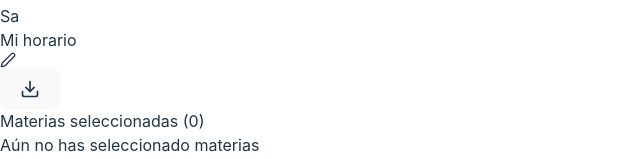
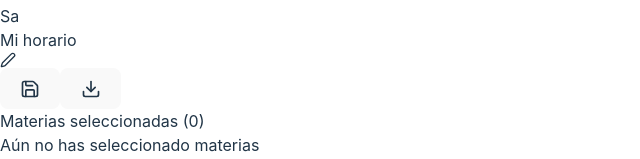
Before and after one commit to dvd-22/creador-horarios, a React (Vite) app: page / in a window 1280 px wide. Shown: the part 1477-1636 px from the top of the page, without its empty margins (0-640 px from the left). Built offline with nearby package versions, Linux system fonts and the light colour scheme.

Commit message:
Fix: now user needs to manually save schedule

```diff
--- a/src/components/Display.jsx
+++ b/src/components/Display.jsx
@@ -187,11 +187,19 @@ const Display = () => {
                 console.warn('Failed to load allowOverlap from URL:', error);
             }
         }
-        return false;
+
+        // Fallback to localStorage
+        try {
+            const saved = localStorage.getItem('allowOverlap');
+            return saved ? JSON.parse(saved) : false;
+        } catch {
+            return false;
+        }
     });
     const [showOverlapWarning, setShowOverlapWarning] = useState(false);
     const [editingSpacerId, setEditingSpacerId] = useState(null);
     const [isSpacerModalOpen, setIsSpacerModalOpen] = useState(false);
+    const [hasUnsavedChanges, setHasUnsavedChanges] = useState(false);
     const scheduleRef = useRef(null);
     const exportRef = useRef(null);
     const revealGroupRef = useRef(null);
@@ -221,7 +229,11 @@ const Display = () => {
                         // Load spacers from URL
                         if (scheduleData.spacers && Array.isArray(scheduleData.spacers)) {
                             setSpacers(scheduleData.spacers);
-                            localStorage.setItem('spacers', JSON.stringify(scheduleData.spacers));
+                        }
+
+                        // Load allowOverlap from URL
+                        if (scheduleData.allowOverlap !== undefined) {
+                            setAllowOverlap(scheduleData.allowOverlap);
                         }
 
                         setHasInitiallyLoaded(true);
@@ -258,23 +270,45 @@ const Display = () => {
         loadFromURL();
     }, []); // Only run on mount
 
-    // Auto-save selectedGroups to localStorage whenever they change
-    useEffect(() => {
+    // Manual save function to save to localStorage
+    const handleManualSave = () => {
         try {
             localStorage.setItem('lastSchedule', JSON.stringify(selectedGroups));
+            localStorage.setItem('scheduleTitle', scheduleTitle);
+            localStorage.setItem('spacers', JSON.stringify(spacers));
+            localStorage.setItem('allowOverlap', JSON.stringify(allowOverlap));
+            setHasUnsavedChanges(false);
+            setSavePopupMessage('Horario guardado exitosamente');
+            setShowSavePopup(true);
         } catch (error) {
             console.warn('Failed to save schedule to localStorage:', error);
+            setSavePopupMessage('Error al guardar el horario');
+            setShowSavePopup(true);
         }
-    }, [selectedGroups]);
+    };
 
-    // Auto-save scheduleTitle to localStorage whenever it changes
+    // Track changes to mark as unsaved
     useEffect(() => {
-        try {
-            localStorage.setItem('scheduleTitle', scheduleTitle);
-        } catch (error) {
-            console.warn('Failed to save schedule title to localStorage:', error);
-        }
-    }, [scheduleTitle]);
+        // Don't mark as unsaved while loading from URL or before initial load is complete
+        if (isLoadingFromURL || !hasInitiallyLoaded) return;
+
+        // Mark as unsaved whenever schedule data changes
+        setHasUnsavedChanges(true);
+    }, [selectedGroups, spacers, scheduleTitle, isLoadingFromURL, hasInitiallyLoaded]);
+
+    // Warn before leaving page with unsaved changes
+    useEffect(() => {
+        const handleBeforeUnload = (e) => {
+            if (hasUnsavedChanges) {
+                e.preventDefault();
+                e.returnValue = ''; // Required for Chrome
+                return ''; // Required for other browsers
+            }
+        };
+
+        window.addEventListener('beforeunload', handleBeforeUnload);
+        return () => window.removeEventListener('beforeunload', handleBeforeUnload);
+    }, [hasUnsavedChanges]);
 
     // Update URL hash whenever schedule changes
     useEffect(() => {
@@ -646,8 +680,6 @@ const Display = () => {
                 // Add new spacer
                 updated = [...prev, spacer];
             }
-            // Save to localStorage
-            localStorage.setItem('spacers', JSON.stringify(updated));
             return updated;
         });
         return null; // No conflict
@@ -735,7 +767,6 @@ const Display = () => {
     const handleSpacerDelete = (spacerId) => {
         setSpacers(prev => {
             const updated = prev.filter(s => s.id !== spacerId);
-            localStorage.setItem('spacers', JSON.stringify(updated));
             return updated;
         });
     };
@@ -1084,6 +1115,7 @@ const Display = () => {
                             spacers={spacers}
                             onRemoveGroup={handleGroupSelect}
                             onSaveSchedule={handleSaveSchedule}
+                            onManualSave={handleManualSave}
                             setShowSavePopup={setShowSavePopup}
                             scheduleTitle={scheduleTitle}
                             onTitleChange={handleTitleChange}
--- a/src/components/SelectedGroupsPanel.jsx
+++ b/src/components/SelectedGroupsPanel.jsx
@@ -2,7 +2,7 @@ import React, { useState, useMemo, useEffect } from "react";
 import { createPortal } from "react-dom";
 import { createEvents } from "ics";
 import { useMajorContext } from "../contexts/MajorContext";
-import { Edit2, Download, X, Trash2 } from "lucide-react";
+import { Edit2, Download, X, Trash2, Save } from "lucide-react";
 import ProfessorRating from "./ProfessorRating";
 import { professorRatingService } from "../services/professorRatingService";
 
@@ -55,6 +55,7 @@ const SelectedGroupsPanel = ({
   spacers = [],
   onRemoveGroup,
   onSaveSchedule,
+  onManualSave,
   setShowSavePopup,
   scheduleTitle,
   onTitleChange,
@@ -1094,14 +1095,14 @@ const SelectedGroupsPanel = ({
 
             {/* Action buttons */}
             <div className="flex items-center gap-2">
-              {/* Clear all button */}
-              {selectedGroups.length > 0 && (
+              {/* Save button */}
+              {onManualSave && (
                 <button
-                  onClick={handleClearAll}
-                  className="bg-red-600 hover:bg-red-700 text-white p-2 rounded transition-colors flex items-center justify-center flex-shrink-0"
-                  title="Limpiar todas las materias"
+                  onClick={onManualSave}
+                  className="bg-green-600 hover:bg-green-700 text-white p-2 rounded transition-colors flex items-center justify-center flex-shrink-0"
+                  title="Guardar horario en este navegador"
                 >
-                  <Trash2 size={20} />
+                  <Save size={20} />
                 </button>
               )}
 
@@ -1123,8 +1124,8 @@ const SelectedGroupsPanel = ({
           <h3 className="font-medium text-gray-300">
             Materias seleccionadas ({selectedGroups.length})
           </h3>
-          {/* Clear all button - only show when header is hidden and there are groups */}
-          {hideHeader && selectedGroups.length > 0 && (
+          {/* Clear all button - always show when there are groups */}
+          {selectedGroups.length > 0 && (
             <button
               onClick={handleClearAll}
               className="bg-red-600 hover:bg-red-700 text-white p-2 rounded transition-colors flex items-center justify-center"
```
